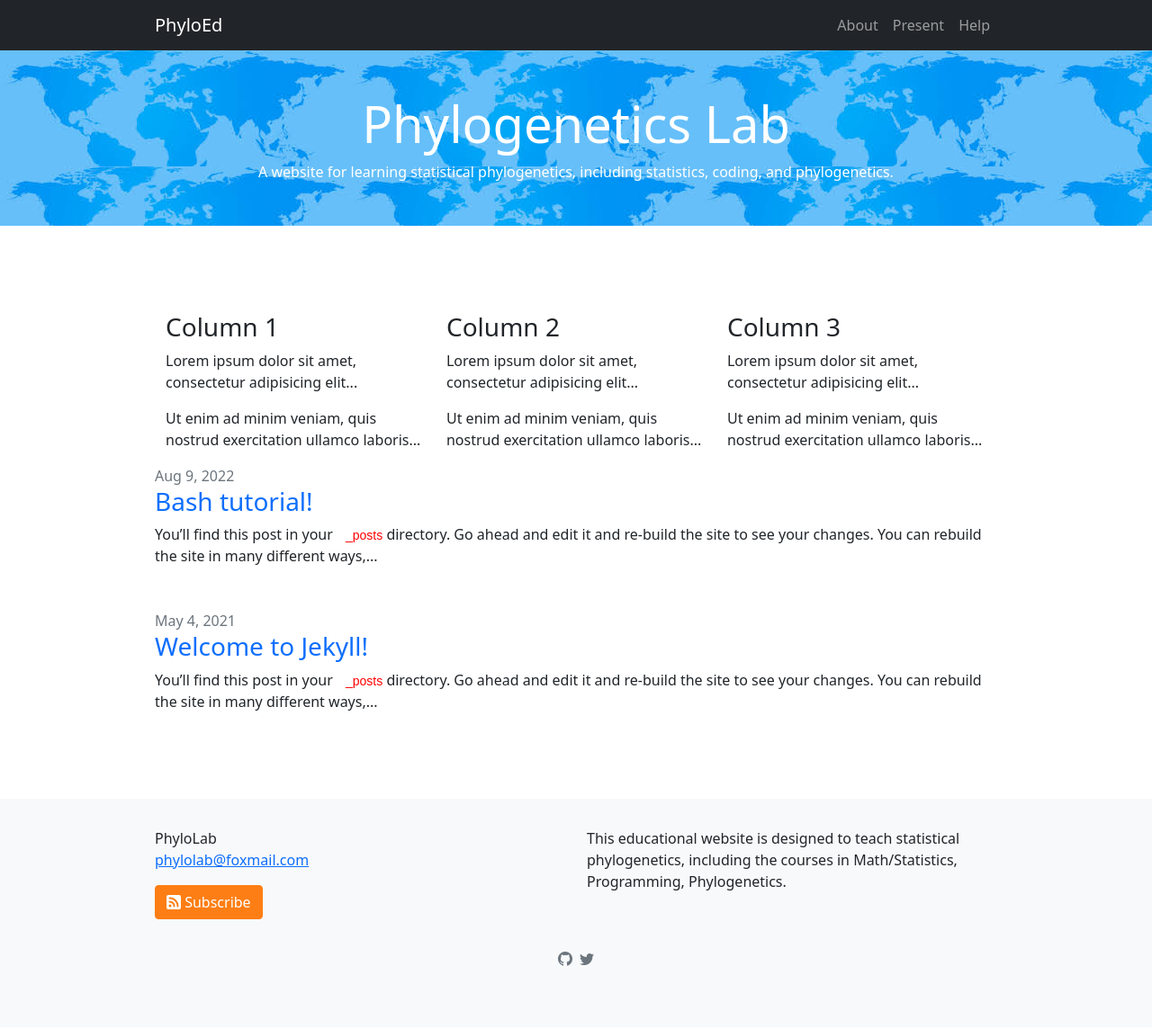
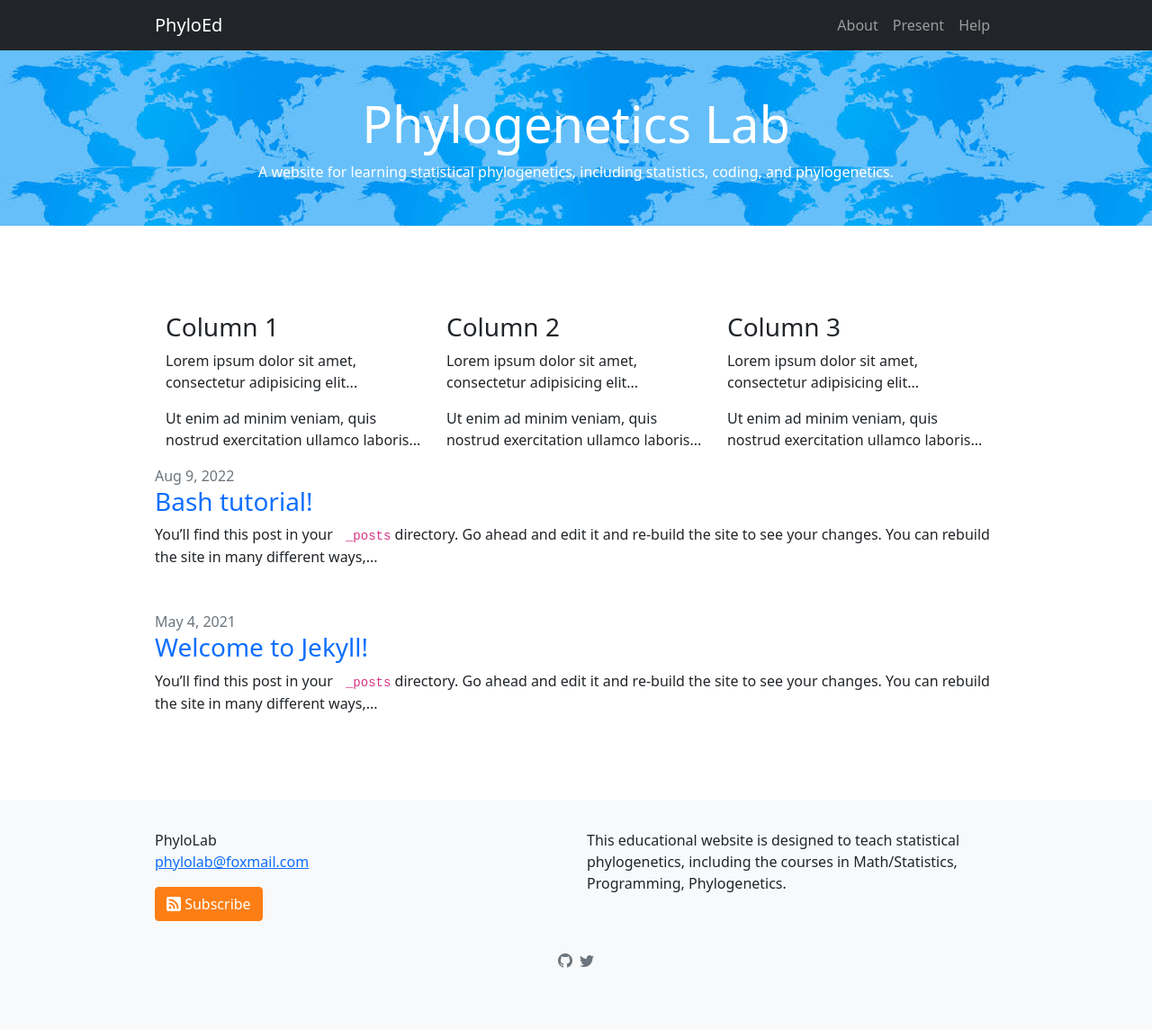
Before and after one commit to lliu1871/PhyEd, a Jekyll site: the page built from index.markdown, in a window 1280 px wide. Shown: the whole page at 90% size. Built offline with Jekyll 4.4.1, drawn with Linux system fonts in a browser that asks for light colours.

Commit message:
Update _custom-styles.scss

```diff
--- a/_sass/_custom-styles.scss
+++ b/_sass/_custom-styles.scss
@@ -6,10 +6,9 @@ pre code {
 }
 
 code {
-      font-family: Arial, 'Lucida Console', Consolas, monospace;
+      font-family: monospace, Arial, 'Lucida Console', Consolas;
       padding-left: 10px;
-      color: red;
-      size: 18px;
+      font: red 18px;
 }
 
 pre {
```
